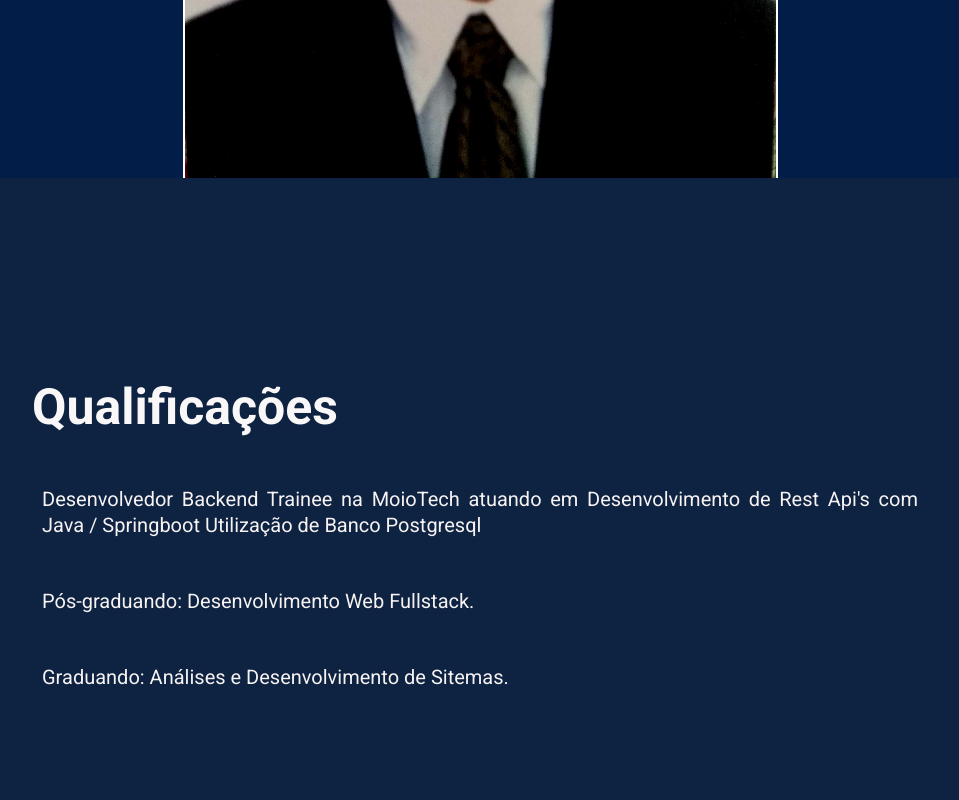
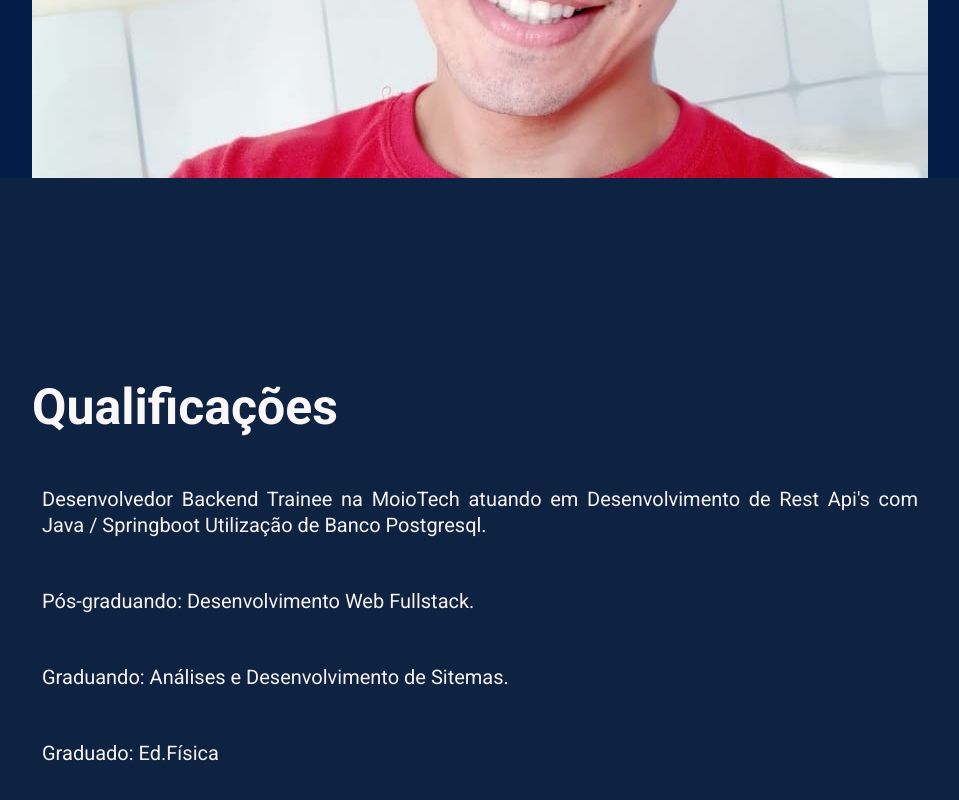
Before and after one commit to Lucas95gf/PortfolioMenuCircular, a plain HTML site: page index.html in a window 1280 px wide. Shown: the part 622-1422 px from the top of the page, without its empty margins (160-1119 px from the left). Drawn offline with nearby package versions, Linux system fonts and the light colour scheme.

Commit message:
Alterações

```diff
--- a/index.html
+++ b/index.html
@@ -160,7 +160,7 @@
 	<section class="start">
 		<div class="content">
 			<figure>
-				<img src="foto.JPG" alt="Foto não carregada">
+				<img src="FotoLinkedin.jpeg" alt="Foto não carregada">
 				<figcaption>Lucas Guedes Formiga</figcaption>
 			</figure>
 		</div>
@@ -187,13 +187,16 @@
 			<h2>Qualificações</h2>
 			<p>
 				Desenvolvedor Backend Trainee na MoioTech atuando em Desenvolvimento de Rest Api's com Java / Springboot
-				Utilização de Banco Postgresql
+				Utilização de Banco Postgresql.
 			</p>
 			<p>
 				Pós-graduando: Desenvolvimento Web Fullstack.
 			</p>
 			<p>
 				Graduando: Análises e Desenvolvimento de Sitemas.
+			</p>
+			<p>
+				Graduado: Ed.Física
 			</p>
 			</div>
 	</section>
```
Also changed, not shown: FotoLinkedin.jpeg (added), foto.JPG (deleted).
